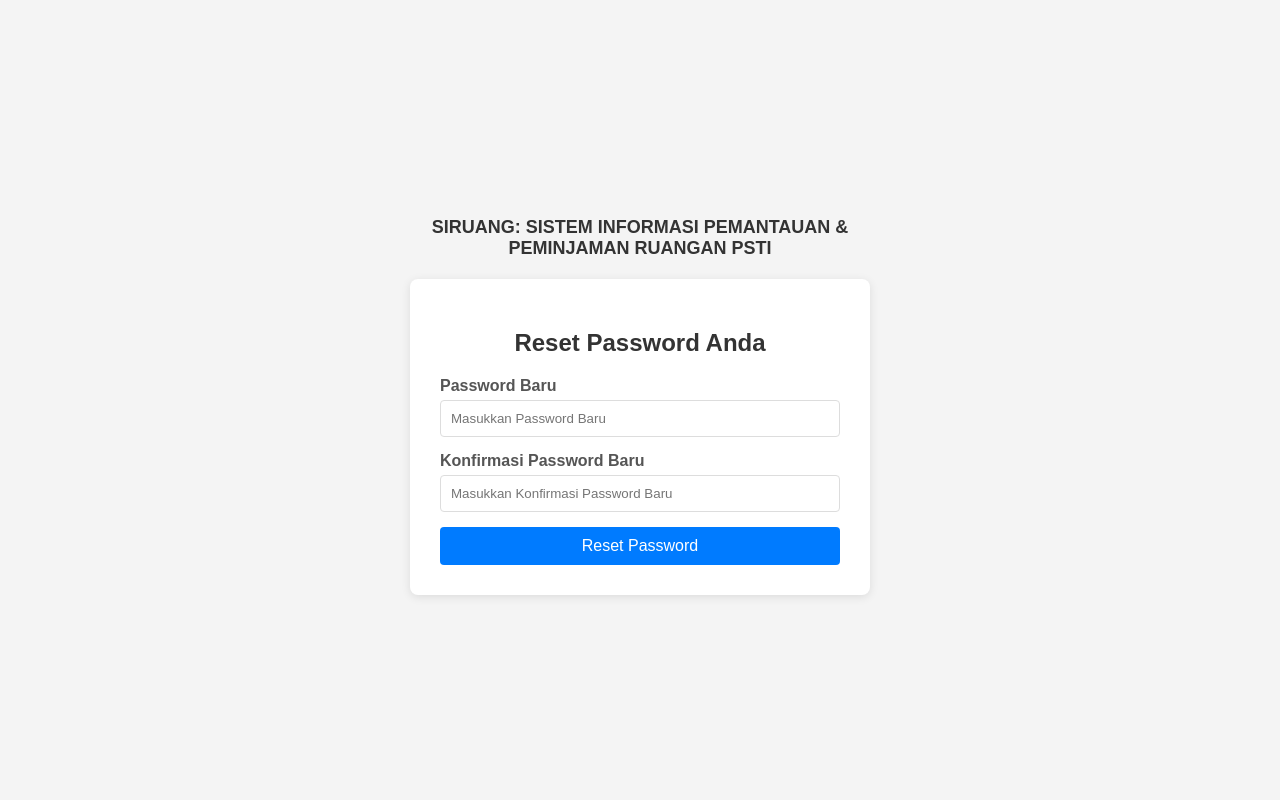
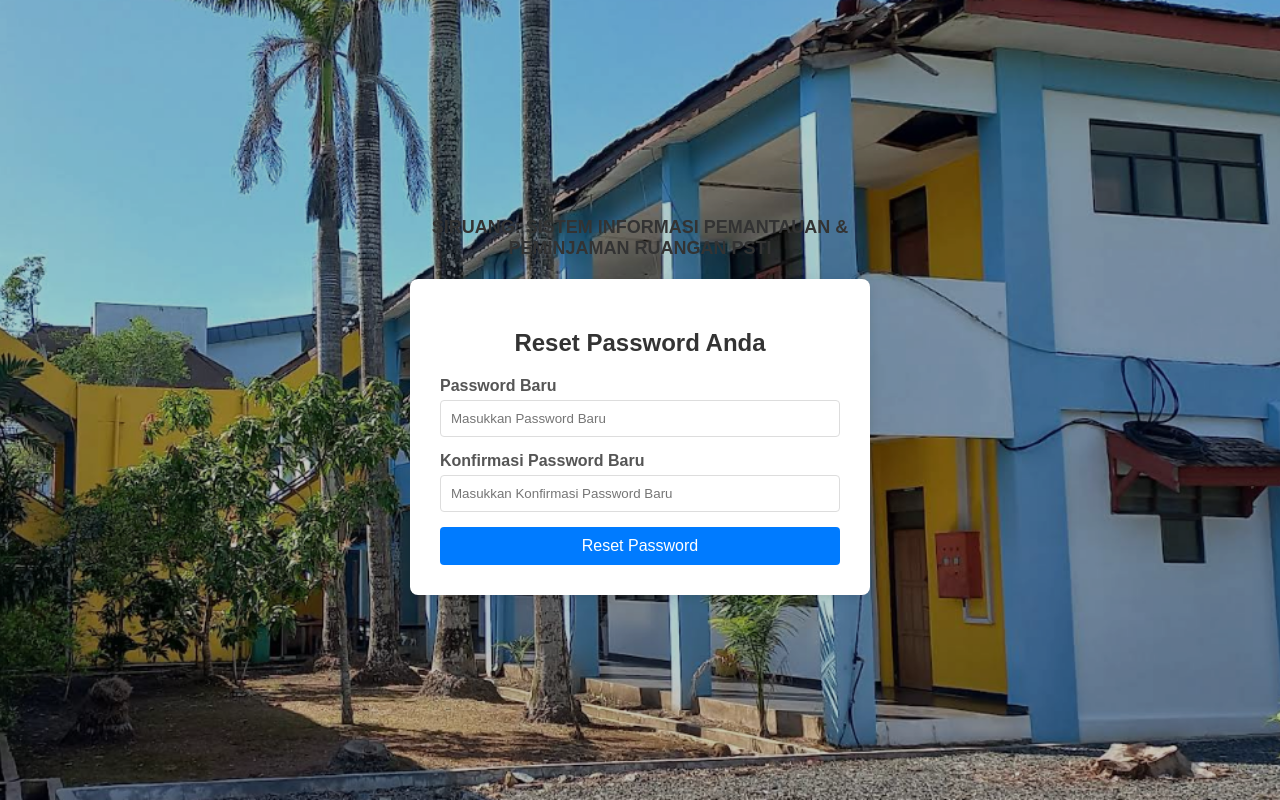
Before and after one commit to Yoruuu00/siruang, a CodeIgniter 4 app: the page made by app/Views/authentications/reset_pwd_form_vw.php in a window 1280 px wide. Run offline with PHP 8.4 and a stand-in for CodeIgniter, Linux system fonts and the light colour scheme; the template is opened without the code that fills it, so the values that code supplies are empty; some libraries are stand-ins or nearby versions.

Commit message:
update CSS for Home.css and resetForgotPwdForm

```diff
--- a/public/css/Home.css
+++ b/public/css/Home.css
@@ -16,7 +16,7 @@ body {
 
 /* Header  */
 header {
-    background-color: white;
+    background-color: rgb(57, 205, 255);
     border-bottom: 1px solid #e5e7eb;
     box-shadow: 0 1px 3px rgba(0, 0, 0, 0.05);
 }
--- a/public/css/resetForgotPwdForm.css
+++ b/public/css/resetForgotPwdForm.css
@@ -7,6 +7,22 @@ body {
    min-height: 100vh;
    margin: 0;
 }
+
+body::before {
+    content: '';
+    position: absolute;
+    top: 0;
+    left: 0;
+    width: 100%;
+    height: 100%;
+    background-image: url('../img/FgResetPwd.png');
+    background-size: cover;
+    background-position: center;
+    background-repeat: no-repeat;
+    filter: brightness(0.8);
+    z-index: -1;
+}
+
 .form-container {
    background-color: white;
    padding: 30px;
@@ -15,6 +31,7 @@ body {
    width: 100%;
    max-width: 400px;
 }
+
 
 h2 {
    text-align: center;
```
